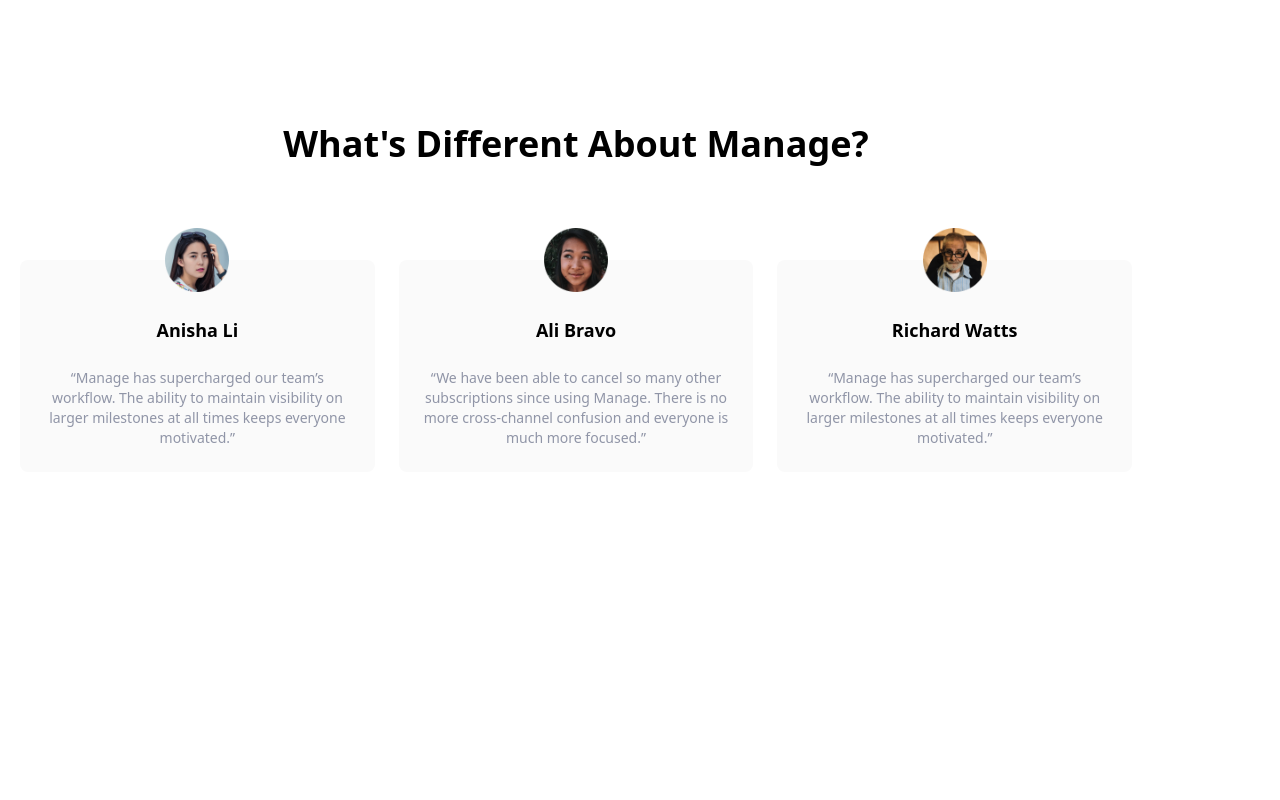
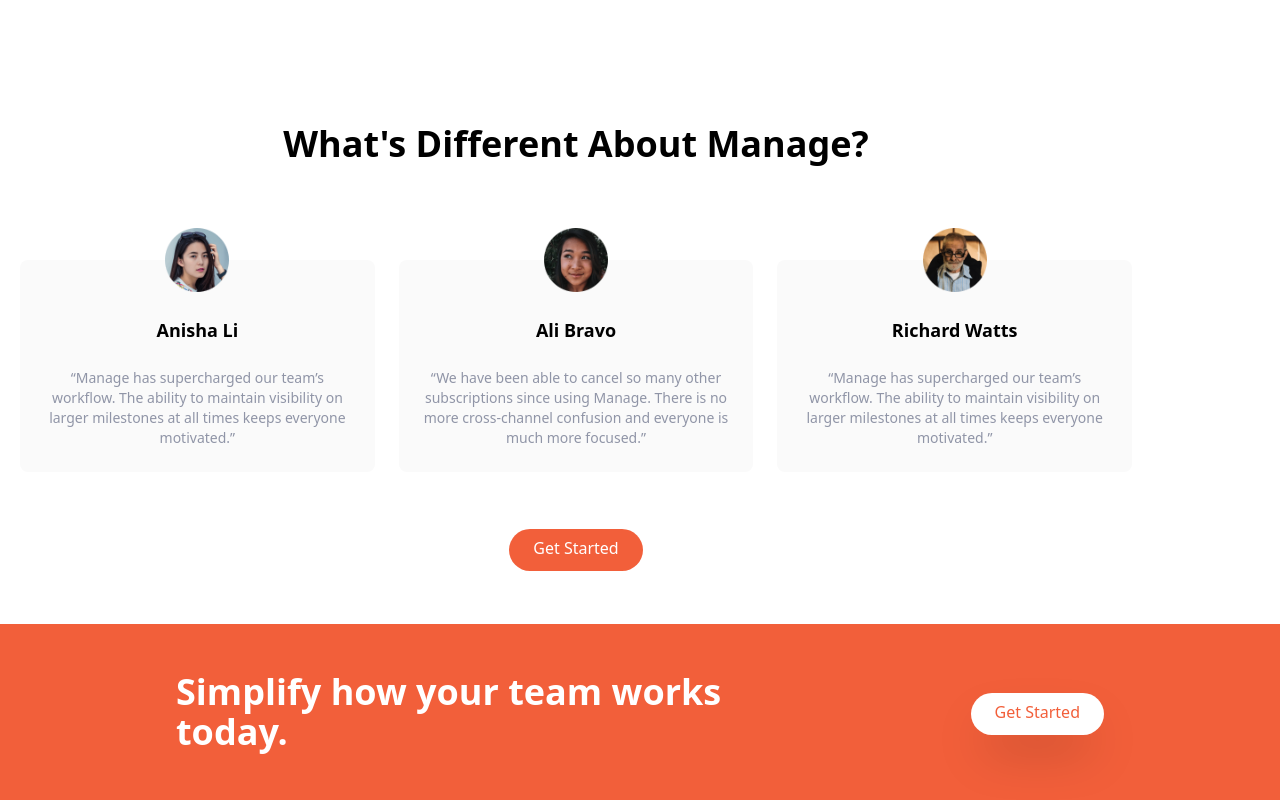
Before and after one commit to ergunDevv/CompanyPage-Tailwind-, a website: page index.html in a window 1280 px wide. Shown: the part 1144-1944 px from the top of the page. Before the commit the page ends 1616 px from the top, so only its background shows below. Drawn offline with Linux system fonts and the light colour scheme.

Commit message:
CTA Section

```diff
--- a/index.html
+++ b/index.html
@@ -201,6 +201,37 @@
                     </p>
                 </div>
             </div>
+            <!-- Button -->
+            <div class="my-16">
+                <a href="#" class="  p-3 px-6 pt-2 text-white
+            bg-brightRed rounded-full baseline
+            hover:bg-brightRedLight
+            "
+            >Get Started</a>
+            </div>
+
+        </div>
+
+    </section>
+
+    <!-- CTA Section -->
+
+    <section id="cta" class="bg-brightRed">
+        <!--  Flex Container -->
+        <div class="container flex flex-col items-center justify-between px-6 py-24 mx-auto space-y-12 md:py-12 md:flex-row md:space-y-0">
+            <!-- Heading -->
+            <h2 class="text-5xl font-bold leading-tight text-center text-white md:text-4xl md:max-w-xl md:text-left">
+                Simplify how your team works today.
+            </h2>
+            <!-- Button -->
+            <div>
+                <a href="#" class="  p-3 px-6 pt-2 text-brightRed
+            bg-white shadow-2xl rounded-full baseline
+            hover:bg-gray-300
+            "
+            >Get Started</a>
+            </div>
+
         </div>
 
     </section>
```
Also changed, not shown: css/main.css.
